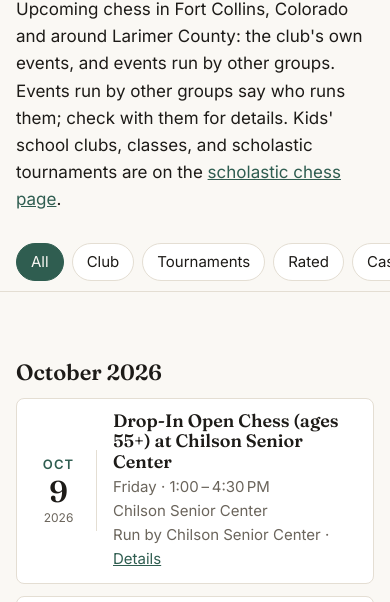
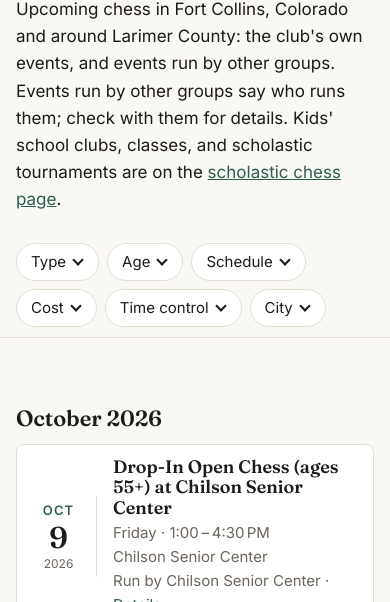
Before and after one commit to LarimerChess/website, a website: page events/index.html in a window 390 px wide. Shown: the part 242-844 px from the top of the page. Drawn offline with Linux system fonts and the light colour scheme.

Commit message:
Put every filter in a menu, keep the navigation on screen, and fix style
The kind of event is now a Type menu like the others, so the filter bar wraps
to two rows on a phone instead of scrolling sideways. The navigation sticks
to the top of every page, and the filter bar docks under it.

Also follow docs/style.md for round times and the Knightmare line, and undo a
comma that split one item of a list in the README.

Co-Authored-By: Claude Opus 5.5 <noreply@anthropic.com>
Claude-Session: https://claude.ai/code/session_01DuWcwLzMZn2HnGyyUbVEjh

```diff
--- a/calendar.js
+++ b/calendar.js
@@ -292,8 +292,8 @@ function renderByMonth(container, events) {
 
 const slug = (s) => s.toLowerCase().replace(/[^a-z0-9]+/g, "-").replace(/^-|-$/g, "");
 
-// Independent groups of filter buttons: kind of event, age, how often, cost, time control and
-// city; all but kind sit in a menu under a chip. A card shows when it matches every group. The
+// Independent groups of filter buttons, each in a menu under a chip: kind of event, age, how
+// often, cost, time control, and city. A card shows when it matches every group. The
 // time control and city buttons come from the events themselves, so a page with no timed events
 // has no time control menu. The choice is kept in the address, e.g.
 // #kind=youth&schedule=weekly&city=loveland.
@@ -334,14 +334,14 @@ function setUpFilters(container, filtersId, events) {
     name: node.dataset.filterGroup,
     buttons: [...node.querySelectorAll("button[data-value]")],
     node,
-    menu: node.id && panel.querySelector(`[popovertarget="${node.id}"]`),
+    menu: panel.querySelector(`[popovertarget="${node.id}"]`),
   }));
-  for (const g of groups) if (g.menu) g.menu.dataset.label = g.menu.textContent;
+  for (const g of groups) g.menu.dataset.label = g.menu.textContent;
   const state = Object.fromEntries(groups.map((g) => [g.name, "all"]));
 
   const readHash = () => {
     const raw = decodeURIComponent(location.hash.slice(1));
-    // Older links name a single value, like #youth; find the row that has it.
+    // Older links name a single value, like #youth; find the group that has it.
     const bare = !raw.includes("=") && groups.find((g) => g.buttons.some((b) => b.dataset.value === raw));
     const params = new URLSearchParams(bare ? `${bare.name}=${raw}` : raw);
     for (const g of groups) {
@@ -358,13 +358,11 @@ function setUpFilters(container, filtersId, events) {
   const apply = (announce) => {
     for (const g of groups) {
       for (const b of g.buttons) b.setAttribute("aria-pressed", String(b.dataset.value === state[g.name]));
-      if (g.menu) {
       const chosen = state[g.name] !== "all" && g.buttons.find((b) => b.dataset.value === state[g.name]);
       g.menu.classList.toggle("filter-menu-set", Boolean(chosen));
       g.menu.replaceChildren(...(chosen
         ? [el("span", "visually-hidden", `${g.menu.dataset.label}: `), chosen.textContent]
         : [g.menu.dataset.label]));
-      }
     }
     let count = 0;
     for (const card of container.querySelectorAll(".event")) {
@@ -390,19 +388,16 @@ function setUpFilters(container, filtersId, events) {
         state[g.name] = b.dataset.value;
         writeHash();
         apply(true);
-        if (g.menu) {
         g.node.hidePopover();
         g.menu.focus();
-        }
-        // Once the bar is stuck to the top, bring the list's start back under it rather than
-        // leave the reader somewhere in the middle of a list that just changed.
-        const top = container.getBoundingClientRect().top + scrollY - panel.offsetHeight;
+        // Once the bar is stuck under the navigation, bring the list's start back under it
+        // rather than leave the reader somewhere in the middle of a list that just changed.
+        const top = container.getBoundingClientRect().top + scrollY - panel.getBoundingClientRect().bottom;
         if (scrollY > top) scrollTo(0, top);
       });
     }
-    // Menus open in the top layer, out of the scrolling bar that would clip them, so they
-    // are placed under their chip by hand.
-    if (g.menu) {
+    // Menus open in the top layer, above the sticky bar and the cards, so they are placed
+    // under their chip by hand.
     const place = () => {
       const chip = g.menu.getBoundingClientRect();
       g.node.style.top = `${chip.bottom + 6}px`;
@@ -413,7 +408,6 @@ function setUpFilters(container, filtersId, events) {
       place();
       addEventListener("scroll", place, { passive: true });
     });
-    }
   }
   window.addEventListener("hashchange", () => { readHash(); apply(true); });
   panel.hidden = false;
@@ -464,6 +458,11 @@ function structuredData(events) {
   document.head.append(script);
 }
 
+// The navigation sticks to the top, and it wraps on a phone, so what docks under it and what
+// in-page links scroll to need its height as it is.
+const nav = document.querySelector(".site-nav");
+new ResizeObserver(() => document.documentElement.style.setProperty("--nav-height", `${nav.offsetHeight}px`)).observe(nav);
+
 const list = document.querySelector("[data-events]");
 fetch(list.dataset.src || "events.json", { cache: "no-cache" })
   .then((response) => response.json())
--- a/events/index.html
+++ b/events/index.html
@@ -21,8 +21,8 @@
   <meta name="twitter:card" content="summary_large_image">
   <link rel="preload" href="../fonts/inter-latin.woff2" as="font" type="font/woff2" crossorigin>
   <link rel="preload" href="../fonts/fraunces-latin.woff2" as="font" type="font/woff2" crossorigin>
-  <link rel="stylesheet" href="../style.css?v=92b8cb2614">
-  <script src="../calendar.js?v=621b5d968d" defer></script>
+  <link rel="stylesheet" href="../style.css?v=814112aca3">
+  <script src="../calendar.js?v=562ba055bc" defer></script>
 </head>
 <body>
   <a class="skip-link" href="#main">Skip to main content</a>
@@ -42,8 +42,9 @@
     <p>Upcoming chess in Fort Collins, Colorado and around Larimer County: the club's own events, and events run by other groups. Events run by other groups say who runs them; check with them for details. Kids' school clubs, classes, and scholastic tournaments are on the <a href="/scholastic/">scholastic chess page</a>.</p>
 
     <div id="event-filters" class="filter-bar" hidden>
-      <div class="filters" role="group" aria-label="Kind of event" data-filter-group="kind">
-        <button type="button" data-value="all" aria-pressed="true">All</button>
+      <button type="button" class="filter-menu" popovertarget="filter-kind">Type</button>
+      <div class="filter-options" id="filter-kind" popover role="group" aria-label="Type of event" data-filter-group="kind">
+        <button type="button" data-value="all" aria-pressed="true">Any type</button>
         <button type="button" data-value="club" aria-pressed="false">Club</button>
         <button type="button" data-value="tournament" aria-pressed="false">Tournaments</button>
         <button type="button" data-value="rated" aria-pressed="false">Rated</button>
--- a/style.css
+++ b/style.css
@@ -141,38 +141,32 @@ main > .kicker { padding-top: 32px; }
 address { font-style: normal; margin: 12px 0 0; line-height: 1.5; }
 
 [hidden] { display: none !important; }
-.filters { display: flex; flex-wrap: wrap; gap: 8px; margin: 20px 0 8px; }
-.filters button, .filter-menu {
+.filter-menu {
   font: inherit;
   font-size: 15px;
   padding: 6px 14px;
+  white-space: nowrap;
   border: 1px solid var(--line);
   border-radius: 999px;
   background: var(--card);
   color: var(--fg);
   cursor: pointer;
 }
-.filters button[aria-pressed="true"] { background: var(--accent); border-color: var(--accent); color: var(--bg); }
-.filters button:focus-visible, .filter-menu:focus-visible { outline: 2px solid var(--accent); outline-offset: 2px; }
-/* One row that stays under the top of the screen and scrolls sideways on a phone, like the chip
-   bars in map and shopping apps, so the filters never take over the screen. */
+.filter-menu:focus-visible { outline: 2px solid var(--accent); outline-offset: 2px; }
+/* A bar of menu chips that stays under the navigation, like the chip bars in map and
+   shopping apps, so the filters never take over the screen. */
 .filter-bar {
   position: sticky;
-  top: 0;
+  top: var(--nav-height, 0px);
   z-index: 2;
   display: flex;
+  flex-wrap: wrap;
   gap: 8px;
   margin: 20px -16px 0;
   padding: 10px 16px;
-  overflow-x: auto;
-  scrollbar-width: none;
   background: var(--bg);
   border-bottom: 1px solid var(--line);
 }
-.filter-bar::-webkit-scrollbar { display: none; }
-@media (min-width: 700px) { .filter-bar { flex-wrap: wrap; overflow-x: visible; } }
-.filter-bar .filters { display: contents; }
-.filter-bar button { flex: none; white-space: nowrap; }
 .filter-menu::after {
   content: "";
   display: inline-block;
@@ -221,7 +215,8 @@ address { font-style: normal; margin: 12px 0 0; line-height: 1.5; }
    off-screen and isn't seen to jump when dozens of cards push it down. */
 [data-events][data-filters]:empty { min-height: 100vh; }
 
-.site-nav { border-bottom: 1px solid var(--line); background: var(--bg); }
+html { scroll-padding-top: var(--nav-height, 80px); }
+.site-nav { position: sticky; top: 0; z-index: 3; border-bottom: 1px solid var(--line); background: var(--bg); }
 .site-nav .wrap {
   display: flex;
   flex-wrap: wrap;
```
Also changed, not shown: index.html (+5 -5 lines), minutes/2026-09-24.html (+2 -2 lines), minutes/index.html (+1 -1 lines), scholastic/index.html (+5 -4 lines), tests/check_pages.mjs (+2 -3 lines), README.md. Lines whose indentation alone changed are shown as unchanged.
